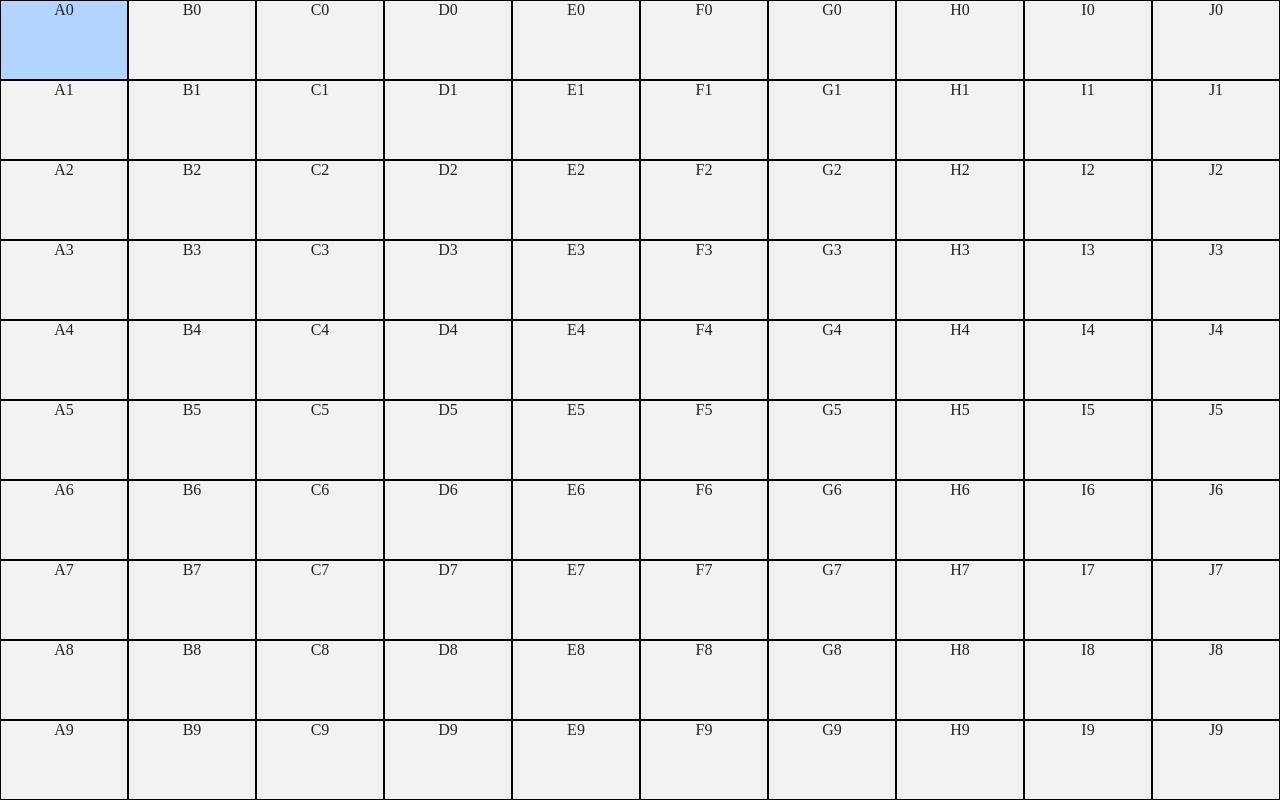
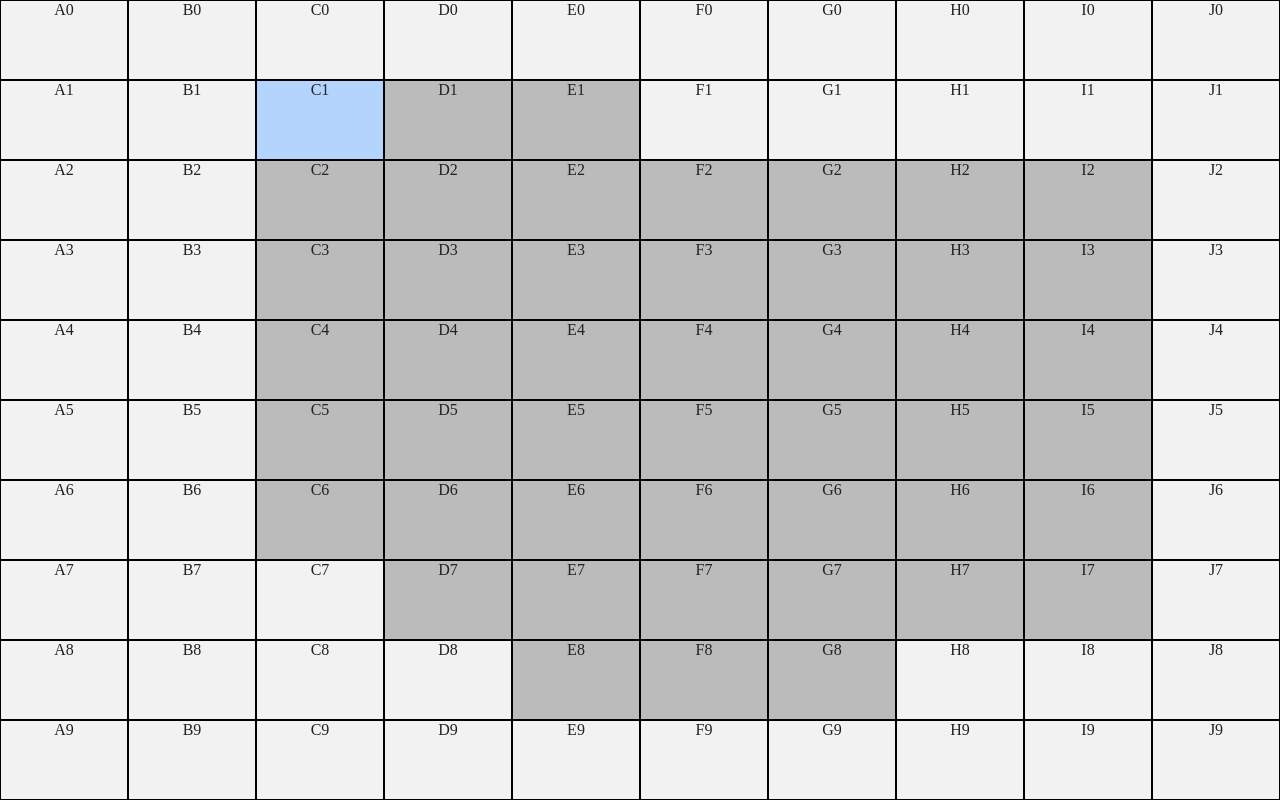
Before and after one commit to ewnelson/map-grid, a website built with Parcel: page index.html in a window 1280 px wide. Built offline with nearby package versions, Linux system fonts and the light colour scheme.

Commit message:
add feature to select only valid squares

```diff
--- a/css/main.css
+++ b/css/main.css
@@ -188,10 +188,10 @@ body, html {
   border: 0.01rem solid black;
 }
 
+.valid {
+  background-color: rgb(187, 187, 187);
+}
+
 .selected {
   background-color: #b3d4fc;
 }
-
-.invalid {
-  background-color: rgb(191, 105, 122);
-}
--- a/js/main.js
+++ b/js/main.js
@@ -4,7 +4,7 @@ const yArr = ['0', '1', '2', '3', '4', '5', '6', '7', '8', '9'];
 const GRID_CLASS = 'ashika';
 const GRID_ITEM_CLASS = 'grid-item';
 const SELECTED_CLASS = 'selected';
-const INVALID_CLASS = 'invalid';
+const VALID_CLASS = 'valid';
 
 const getRandomNumber = (min, max) => {
     return Math.floor(Math.random() * (max - min + 1)) + min;
@@ -31,15 +31,45 @@ const setupGrid = () => {
     });
 }
 
+const setupValidCells = () => {
+    const getColumnIDs = (rowLabel, min, max) => {
+        const arr = [];
+        for (let i = min; i <= max; i++) {
+            arr.push(rowLabel + '' + i);
+        }
+
+        return arr;
+    }
+
+    const validCells = [];
+
+    validCells.push(...getColumnIDs('C', 1, 6));
+    validCells.push(...getColumnIDs('D', 1, 7));
+    validCells.push(...getColumnIDs('E', 1, 8));
+    validCells.push(...getColumnIDs('F', 2, 8));
+    validCells.push(...getColumnIDs('G', 2, 8));
+    validCells.push(...getColumnIDs('H', 2, 7));
+    validCells.push(...getColumnIDs('I', 2, 7));
+
+    console.log(validCells);
+
+    validCells.forEach(cell => {
+        const element = document.getElementById(cell);
+        element.classList.add(VALID_CLASS);
+    })
+}
+
 const selectCell = () => {
-    let gridItems = getGridItems();
+    let gridItems = document.getElementsByClassName('valid');
 
     let min = 0;
     let max = gridItems.length;
+
     let i = getRandomNumber(min, max - 1);
 
-    gridItems[i].classList.add(SELECTED_CLASS)
+    gridItems[i].classList.add(SELECTED_CLASS);
 }
 
 setupGrid();
+setupValidCells();
 selectCell();
```
